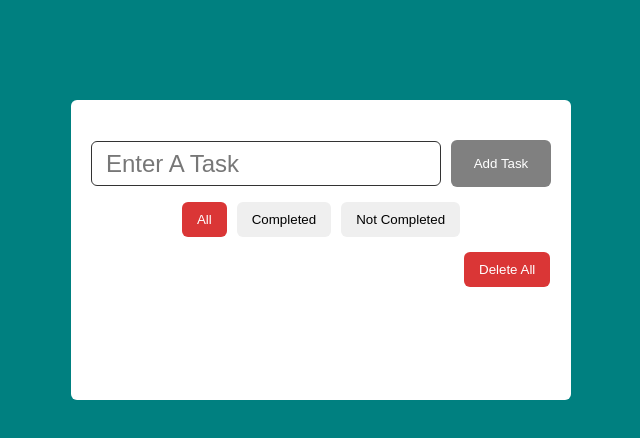
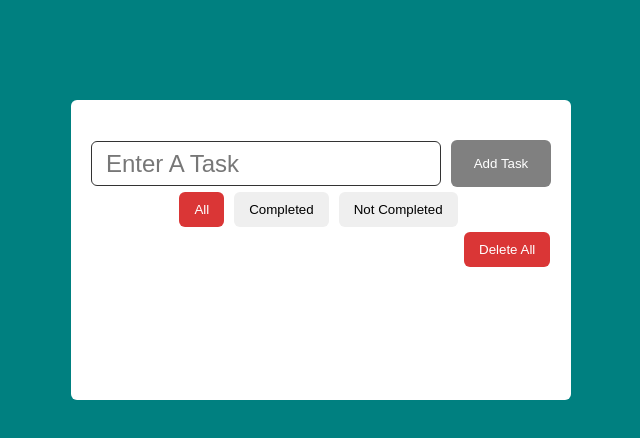
Before and after one commit to BakhomTadres/ToDo-List-React.js, a React (Vite) app: page / in a window 1280 px wide. Shown: the top 438 px of the page, without its empty margins (319-959 px from the left). Built offline with nearby package versions, Linux system fonts and the light colour scheme.

Commit message:
Edit in css

```diff
--- a/src/index.css
+++ b/src/index.css
@@ -83,7 +83,7 @@ body {
   font-size: 27px;
   color: teal;
   background-color: #eee;
-  width: calc(100% - 160px);
+  width: calc(100% - 140px);
   padding: 10px 10px 10px 20px;
   border-radius: 6px;
 }
@@ -114,6 +114,9 @@ body {
   .popup-box {
     width: 90% !important;
   }
+  .delete-all-btn {
+    left: 70%;
+  }
 }
 .checked {
   background-color: teal;
@@ -121,7 +124,7 @@ body {
 .buttons {
   padding: 5px;
   text-align: center;
-  margin: 10px 0;
+  margin: 0px 5px 0 0;
 }
 .buttons button,
 .delete-all-btn {
```
